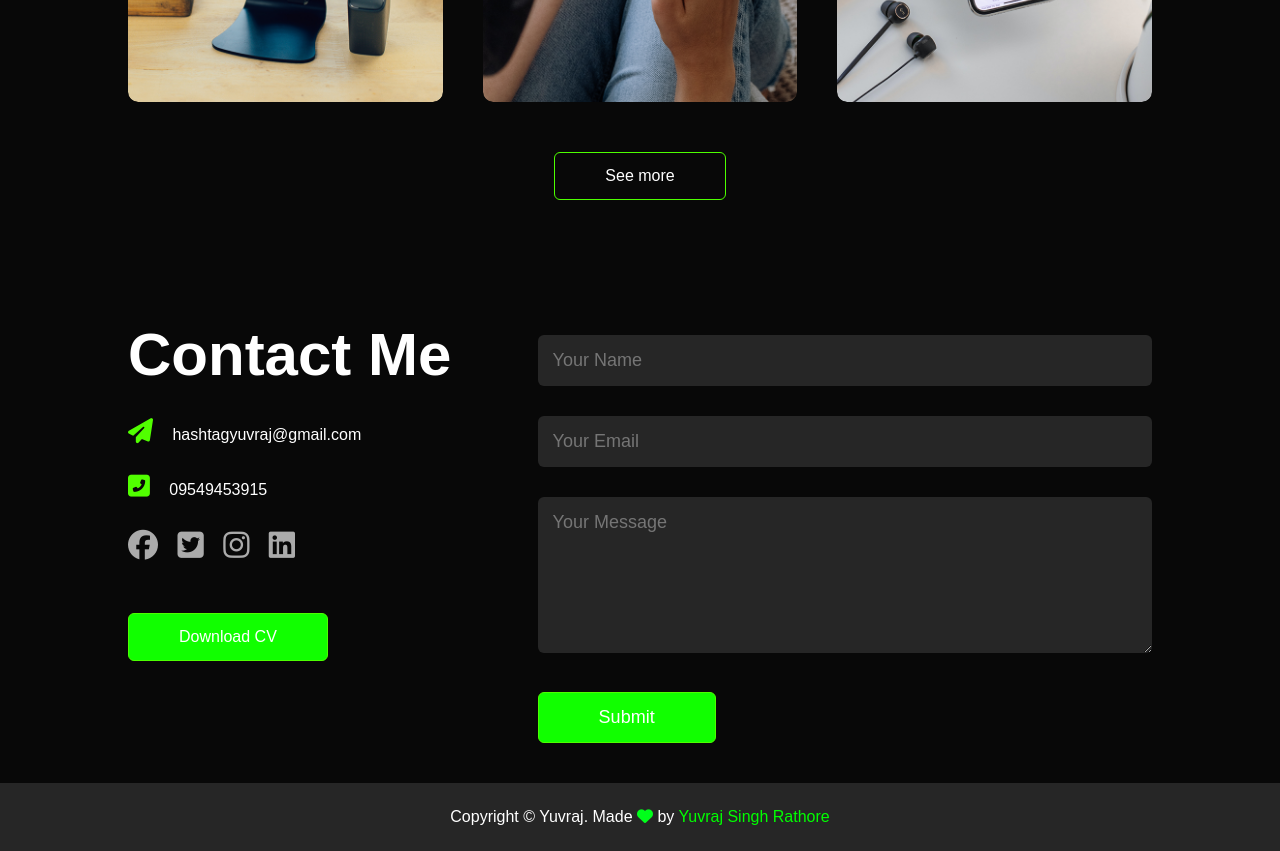
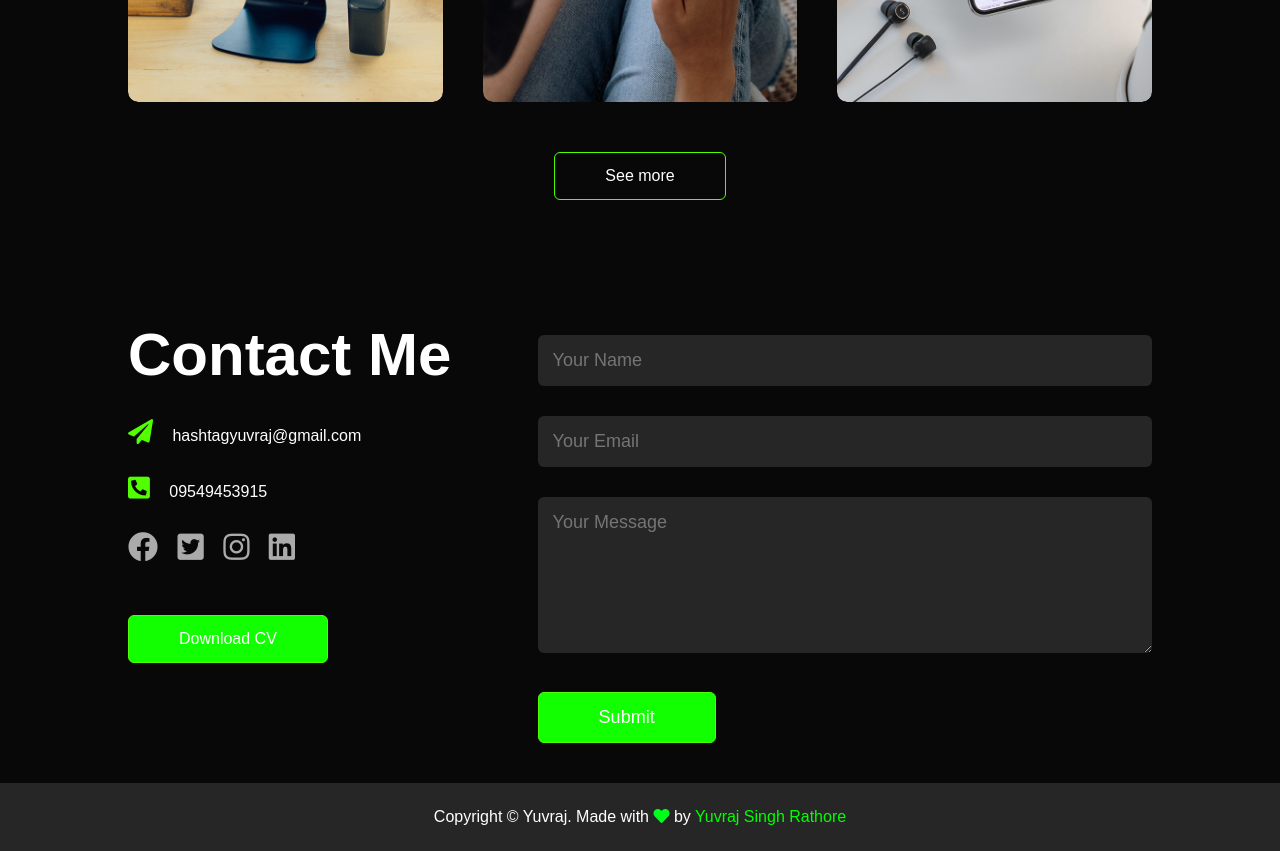
Before and after one commit to pixel-yuvraj/Portfolio-Website, a plain HTML site: page Personal-portfolio/index.html in a window 1280 px wide. Shown: the part 2309-3160 px from the top of the page. Drawn offline with Linux system fonts and the light colour scheme.

Commit message:
Update index.html

```diff
--- a/Personal-portfolio/index.html
+++ b/Personal-portfolio/index.html
@@ -6,7 +6,7 @@
     <meta name="viewport" content="width=device-width, initial-scale=1.0">
     <title>Portfolio Website</title>
     <link rel="stylesheet" href="style.css">
-    <script src="https://kit.fontawesome.com/c4254e24a8.js" crossorigin="anonymous"></script>
+    <link rel="stylesheet" href="https://cdnjs.cloudflare.com/ajax/libs/font-awesome/5.15.4/css/all.min.css" crossorigin="anonymous">
 </head>
 <body>
 <div id="header">
@@ -159,7 +159,7 @@
         </div>
     </div>
     <div class="copyright">
-        <p>Copyright © Yuvraj. Made <i class="fas fa-heart"></i> by <a href="">Yuvraj Singh Rathore</a></p>
+        <p>Copyright © Yuvraj. Made with <i class="fas fa-heart"></i> by <a href="">Yuvraj Singh Rathore</a></p>
     </div>
 </div>
 
```
